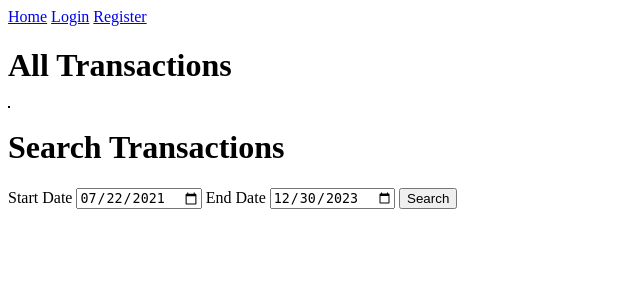
After one commit to MichaelHalaj/CS631-Project, a Flask app: page /transactions in a window 1280 px wide. The commit adds this page. Shown: the top 300 px of the page, without its empty margins (0-640 px from the left). Run offline with Flask 3, Linux system fonts and the light colour scheme; data that the repository does not hold is empty.

Commit message:
complete transaction page

```diff
--- a/app.py
+++ b/app.py
@@ -282,6 +282,33 @@ def prepare_purchase():
 
     return render_template('checkout.html',credit_cards=credit_cards,addresses=addrs,basket=basket, bid=bid)
 
+def get_transactions():
+    cid = session.get("CID")
+    cursor = db_connection.cursor(dictionary=True)
+    query = """
+            SELECT * FROM TRANSACTIONS T
+            WHERE T.CID = %s
+            """
+    values = (cid, )
+    cursor.execute(query, values)
+    transactions = cursor.fetchall()
+    return transactions
+
+@app.route('/transactions', methods=['GET', 'POST'])
+def transactions():
+    cursor = db_connection.cursor(dictionary=True)
+    transactions = get_transactions()
+    cid = session.get("CID")
+    if request.method == 'POST':
+        query = """
+                SELECT * FROM TRANSACTIONS T
+                WHERE T.CID = %s AND T.TDate BETWEEN %s and %s
+                """
+        values = (cid, request.form['start'], request.form['end'])
+        cursor.execute(query, values)
+        transactions_with_dates = cursor.fetchall()
+        return render_template('transactions.html', transactions = transactions, transactions_with_dates = transactions_with_dates)
+    return render_template('transactions.html', transactions = transactions)
 
 @app.route('/process_purchase', methods=['POST'])
 def process_purchase():
@@ -289,7 +316,7 @@ def process_purchase():
         return redirect(url_for('login'))
     cid = session.get("CID")
     cursor = db_connection.cursor()
-    query = "INSERT INTO transactions (BID, CCNumber, CID, SAName, TDate, TTag) VALUES (%s, %s, %s, %s, CURDATE(), 'processed')"
+    query = "INSERT IGNORE INTO transactions (BID, CCNumber, CID, SAName, TDate, TTag) VALUES (%s, %s, %s, %s, CURDATE(), 'processed')"
     values = (request.form['bid'], request.form['ccno'], cid, request.form['ship_addr'], )
     cursor.execute(query, values)
     db_connection.commit()
--- a/templates/base.html
+++ b/templates/base.html
@@ -13,6 +13,7 @@
         <a href="/register">Register</a>
         {% if user %}
             <a href="/products">Products</a>
+            <a href="/transactions">Transactions</a>
             <a href="/statistics">Sales Statistics</a>
             <a href="/edit">Edit</a>
             <a href="/logout">Logout</a>
--- /dev/null
+++ b/templates/transactions.html
@@ -0,0 +1,43 @@
+{% extends 'base.html' %}
+{% block content %}
+    <h1>All Transactions</h1>
+    <table>
+        <tr>
+            {% for key in transactions[0]  %}
+                <td>{{ key }}</td>
+            {% endfor %}
+        </tr>
+        {% for p in transactions %}
+            <tr>
+                {% for key, val in p.items() %}
+                    <td>{{ val }}</td>
+                {% endfor %}
+            </tr>
+        {% endfor %}
+    </table>
+    <h1>Search Transactions</h1>
+    <form action="{{url_for('transactions')}}", method="post">
+        <label for="start">Start Date</label>
+        <input type="date" name="start" id="start" value="2021-07-22"/>
+
+        <label for="end">End Date</label>
+        <input type="date" name="end" id="end" value="2023-12-30">
+        <input type="submit" value="Search">
+    </form>
+    {% if transactions_with_dates %}
+    <table>
+        <tr>
+            {% for key in transactions_with_dates[0]  %}
+                <td>{{ key }}</td>
+            {% endfor %}
+        </tr>
+        {% for p in transactions_with_dates %}
+            <tr>
+                {% for key, val in p.items() %}
+                    <td>{{ val }}</td>
+                {% endfor %}
+            </tr>
+        {% endfor %}
+    </table>
+    {% endif %}
+{% endblock %}
```
